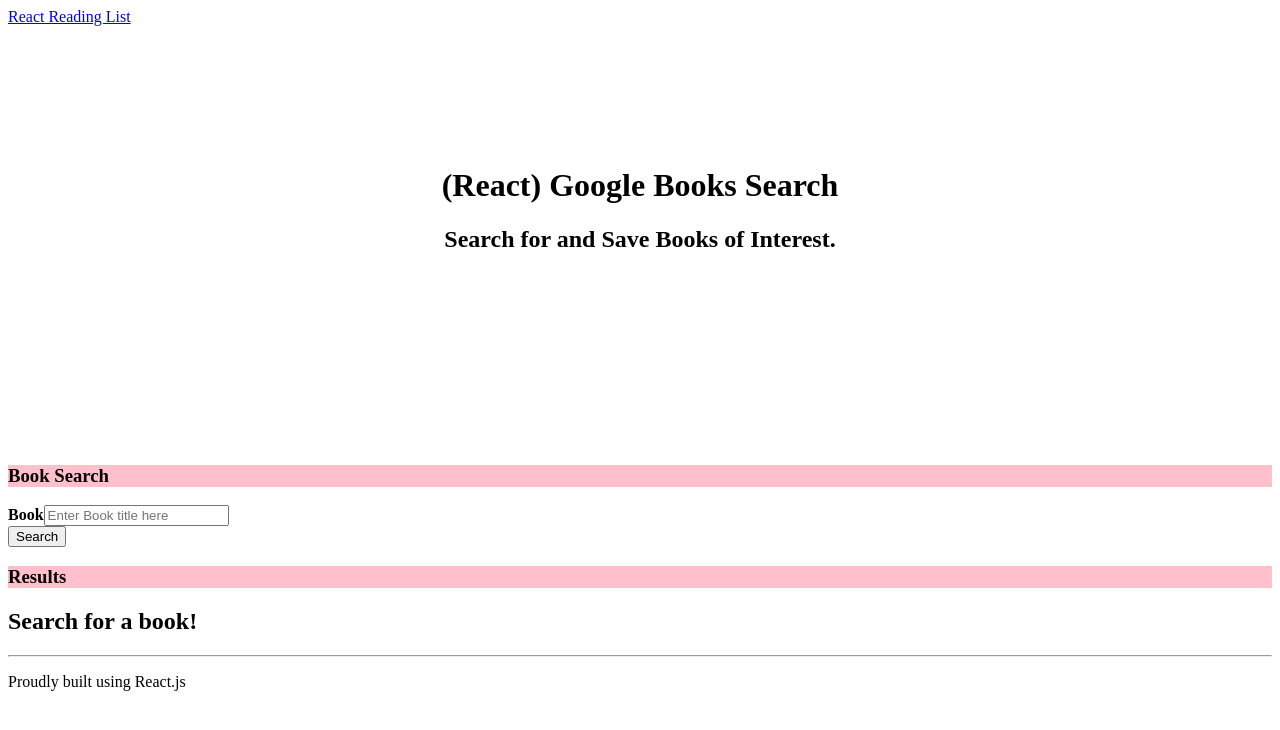
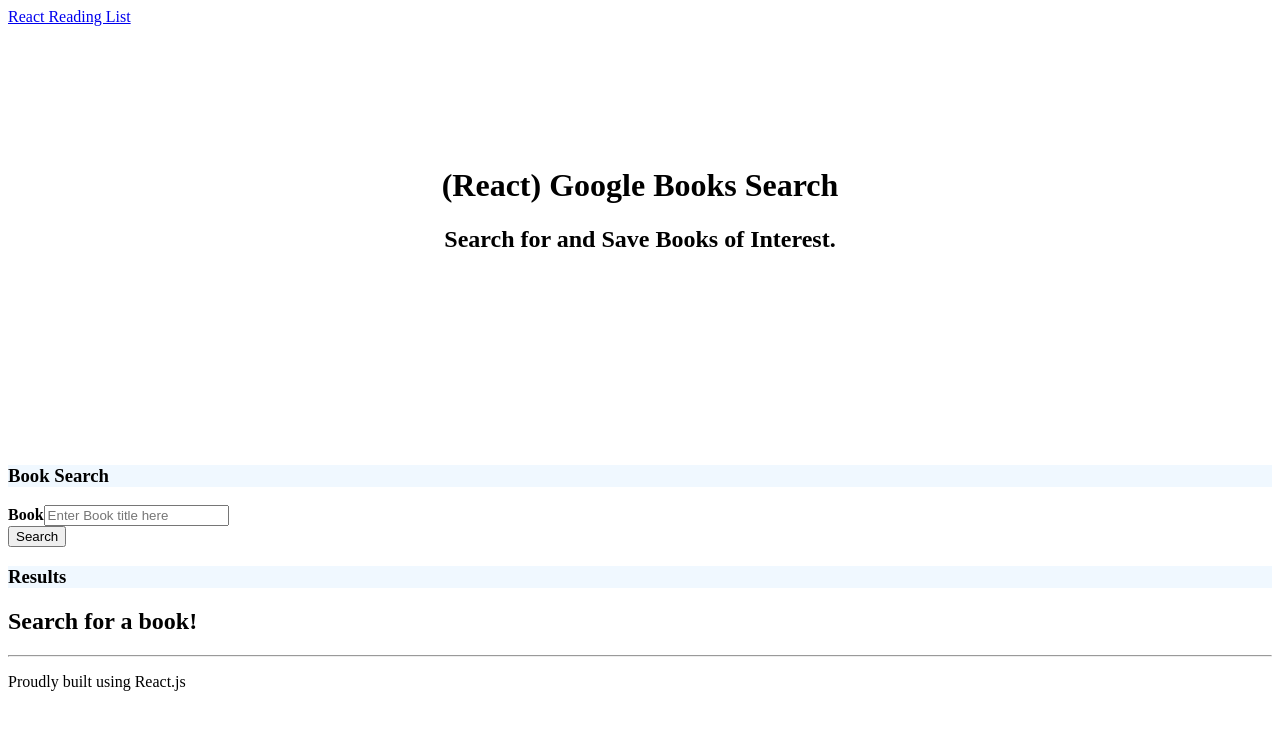
Before and after one commit to sallyxp/google-books-search, a React (Create React App) app in the folder client/: page / in a window 1280 px wide. Shown: the top 730 px of the page. Built offline with nearby package versions, Linux system fonts and the light colour scheme.

Commit message:
playing with colour

```diff
--- a/client/src/components/Card/index.js
+++ b/client/src/components/Card/index.js
@@ -3,7 +3,7 @@
 function Card({ icon, title, children }) {
   return (
     <div className="card mt-4">
-      <div className="card-header" style={{backgroundColor: "pink"}}>
+      <div className="card-header" style={{backgroundColor: "aliceblue"}}>
         <h3>
           <strong>
             <i className={`fa fa-${icon}`} aria-hidden="true" /> {title}
```
